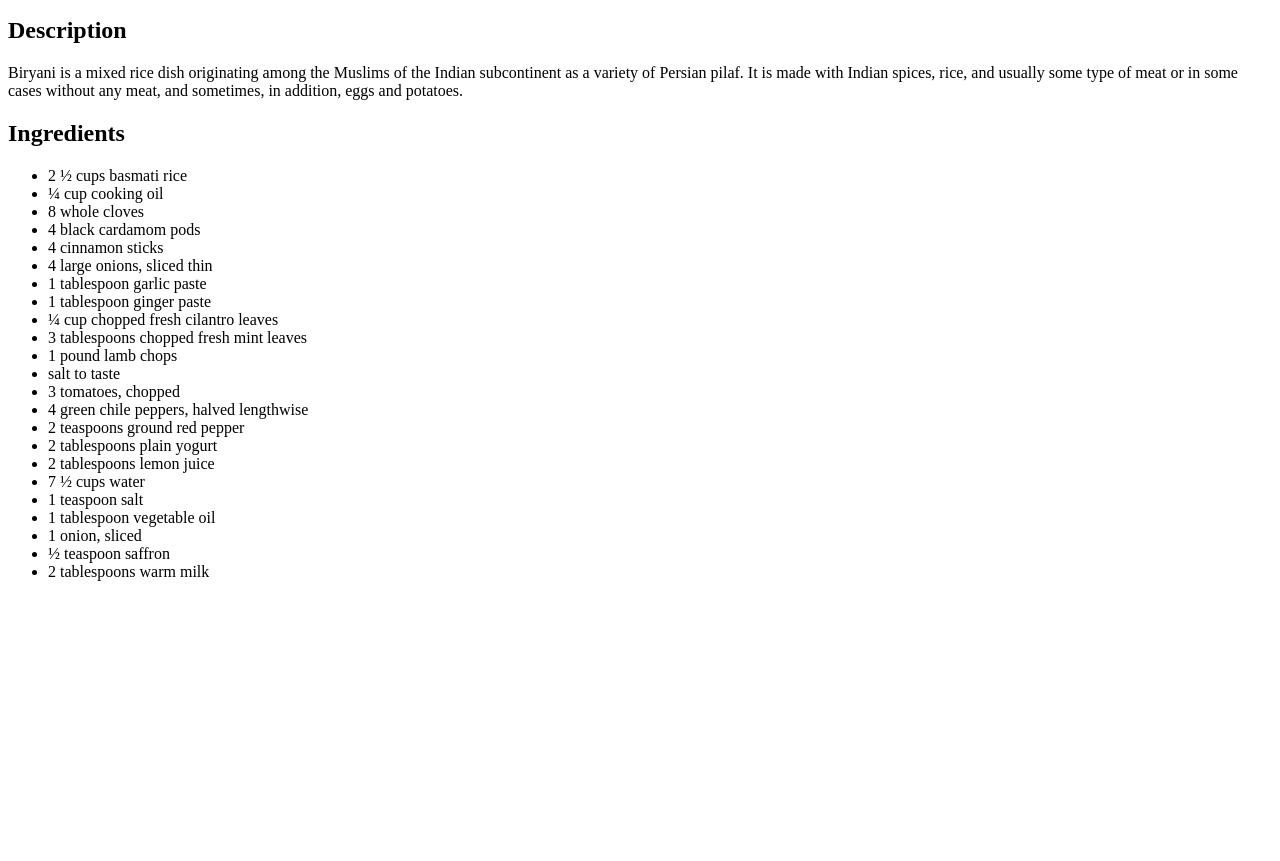
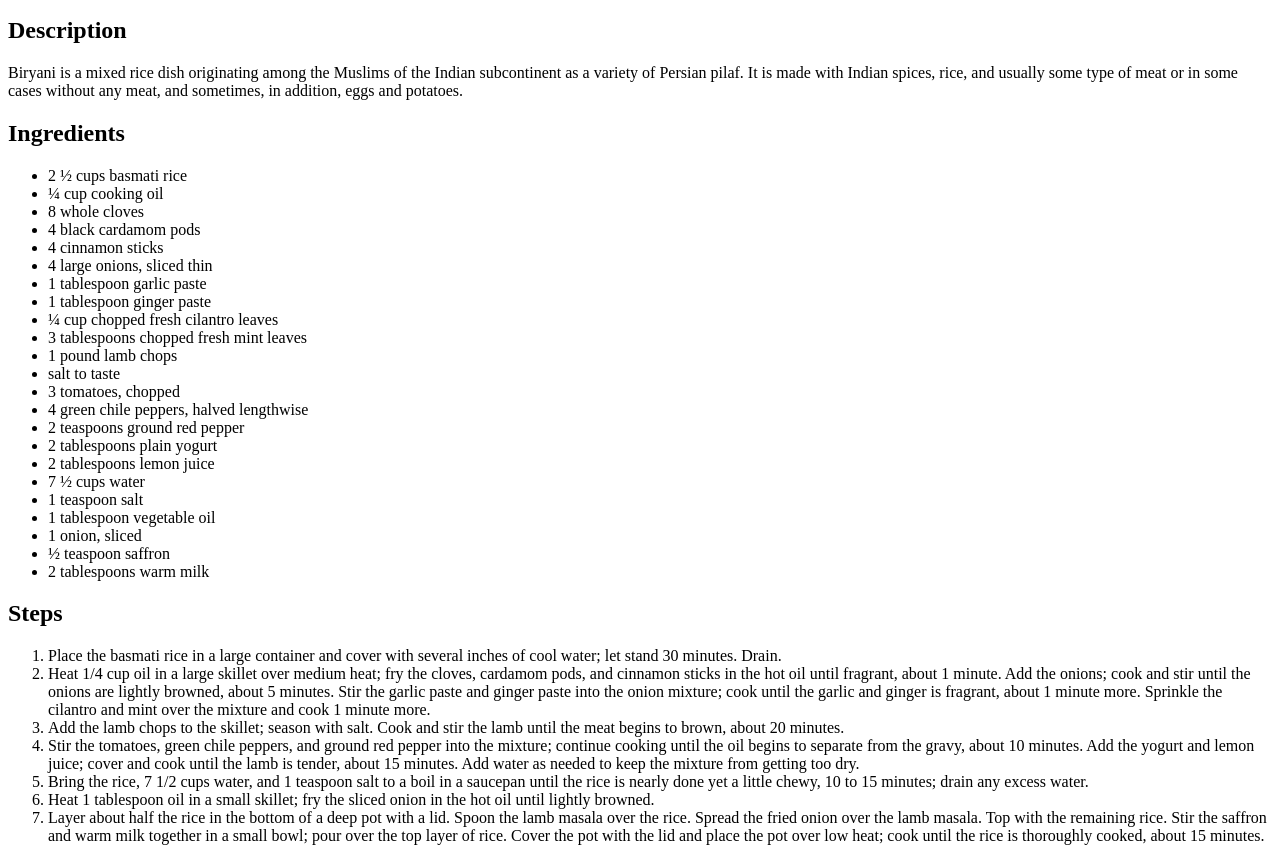
Before and after one commit to talib1996/odin-recipes, a plain HTML site: page recipes/biryani.html in a window 1280 px wide. Shown: the part 101-962 px from the top of the page. Before the commit the page ends 800 px from the top, so only its background shows below. Drawn offline with Linux system fonts and the light colour scheme.

Commit message:
add steps ordered list

```diff
--- a/recipes/biryani.html
+++ b/recipes/biryani.html
@@ -37,5 +37,15 @@
        <li>½ teaspoon saffron</li>
        <li>2 tablespoons warm milk</li>
     </ul>
+    <h2>Steps</h2>
+    <ol>
+        <li>Place the basmati rice in a large container and cover with several inches of cool water; let stand 30 minutes. Drain.</li>
+        <li>Heat 1/4 cup oil in a large skillet over medium heat; fry the cloves, cardamom pods, and cinnamon sticks in the hot oil until fragrant, about 1 minute. Add the onions; cook and stir until the onions are lightly browned, about 5 minutes. Stir the garlic paste and ginger paste into the onion mixture; cook until the garlic and ginger is fragrant, about 1 minute more. Sprinkle the cilantro and mint over the mixture and cook 1 minute more. </li>
+        <li>Add the lamb chops to the skillet; season with salt. Cook and stir the lamb until the meat begins to brown, about 20 minutes. </li>
+        <li>Stir the tomatoes, green chile peppers, and ground red pepper into the mixture; continue cooking until the oil begins to separate from the gravy, about 10 minutes. Add the yogurt and lemon juice; cover and cook until the lamb is tender, about 15 minutes. Add water as needed to keep the mixture from getting too dry. </li>
+        <li> Bring the rice, 7 1/2 cups water, and 1 teaspoon salt to a boil in a saucepan until the rice is nearly done yet a little chewy, 10 to 15 minutes; drain any excess water.</li>
+        <li>Heat 1 tablespoon oil in a small skillet; fry the sliced onion in the hot oil until lightly browned. </li>
+        <li>Layer about half the rice in the bottom of a deep pot with a lid. Spoon the lamb masala over the rice. Spread the fried onion over the lamb masala. Top with the remaining rice. Stir the saffron and warm milk together in a small bowl; pour over the top layer of rice. Cover the pot with the lid and place the pot over low heat; cook until the rice is thoroughly cooked, about 15 minutes. </li>
+    </ol>
 </body>
 </html>
```
